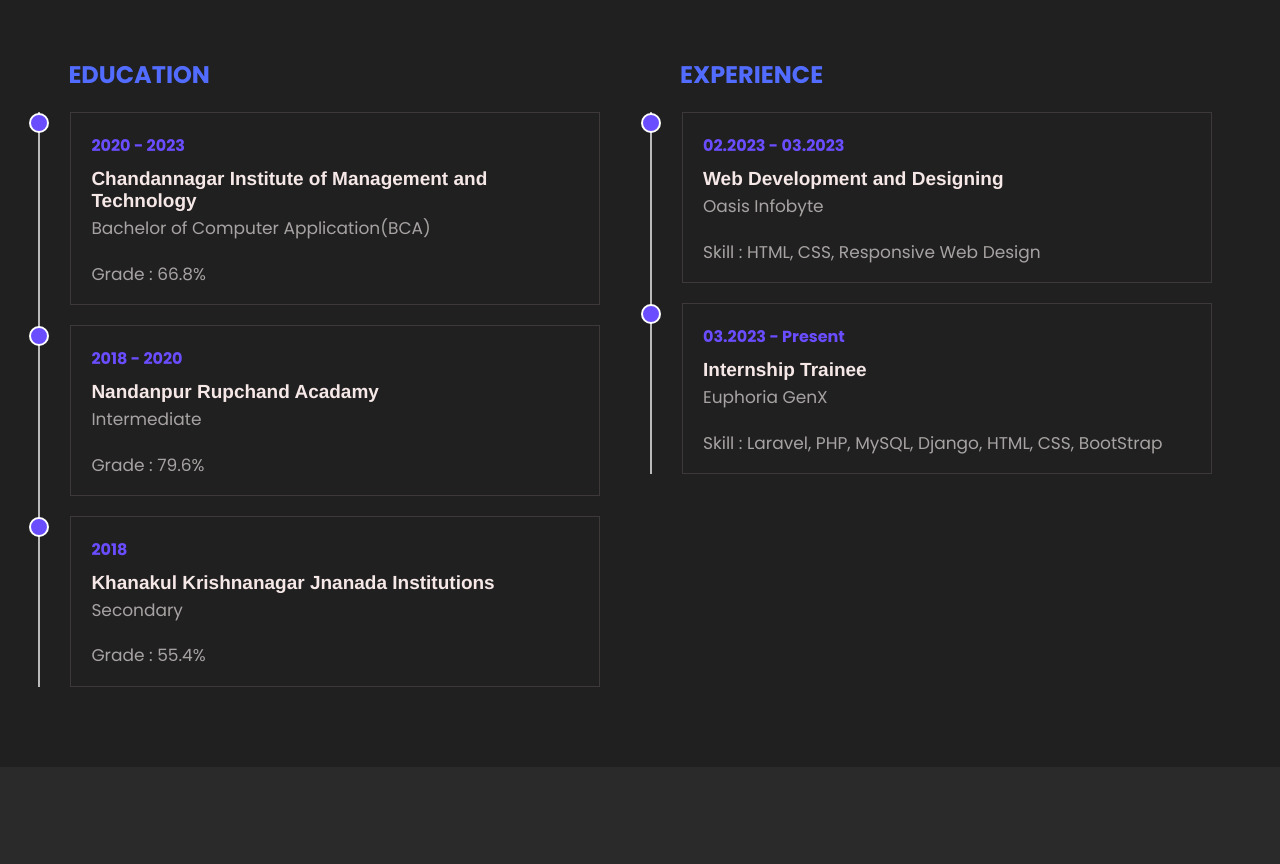
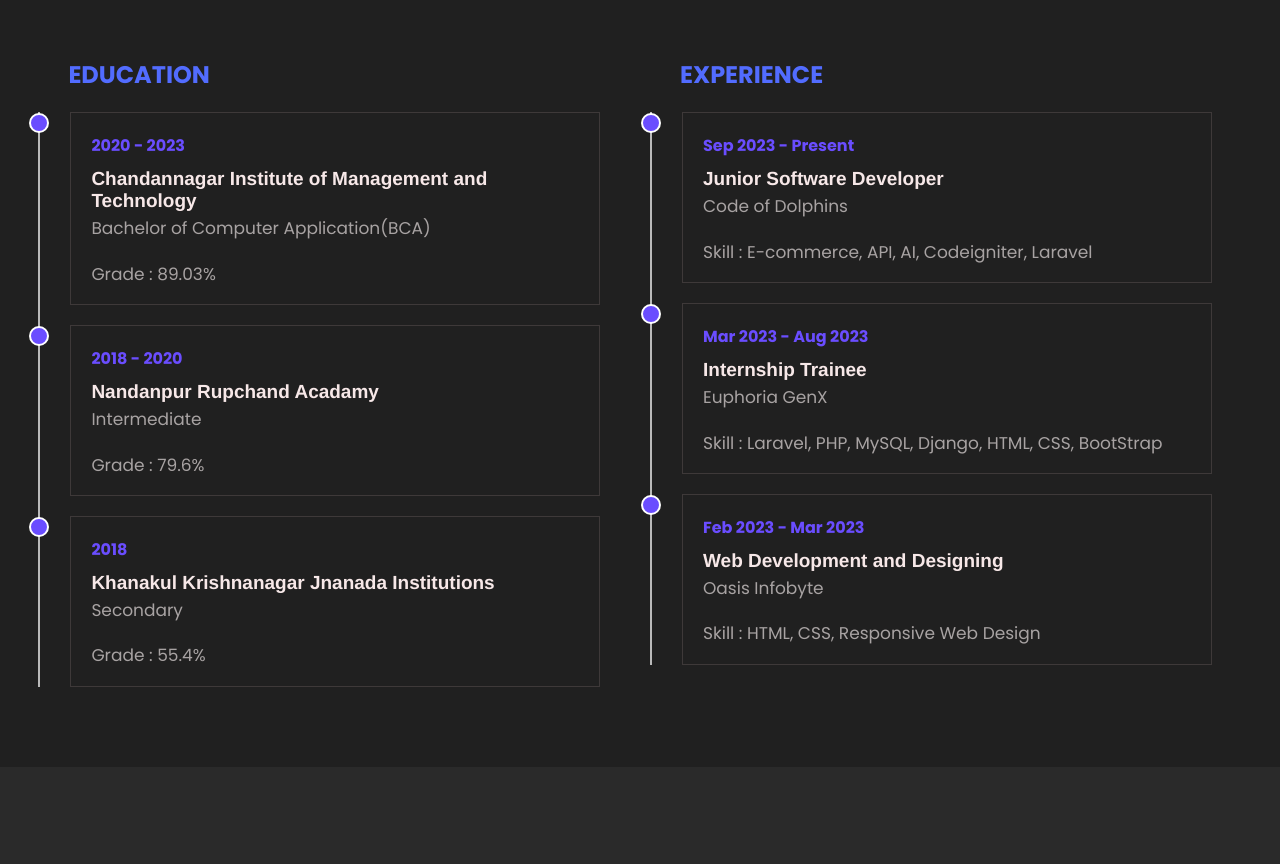
Before and after one commit to snehasishbhurisrestha/My-Portfolio, a plain HTML site: page index.html in a window 1280 px wide. Shown: the part 1820-2684 px from the top of the page. Drawn offline with nearby package versions, Linux system fonts and the light colour scheme; a web font is replaced by a local one.

Commit message:
update 3/12/2023

```diff
--- a/index.html
+++ b/index.html
@@ -72,7 +72,7 @@
                         <h4>2020 - 2023</h4>
                         <h3>Chandannagar Institute of Management and Technology</h3>
                         <p>Bachelor of Computer Application(BCA)</p><br>
-                        <p>Grade : 66.8%</p>
+                        <p>Grade : 89.03%</p>
                     </div>
                     <div class="box">
                         <h4>2018 - 2020</h4>
@@ -92,16 +92,22 @@
                 <div class="title"><h2>EXPERIENCE</h2></div>
                 <div class="contents">
                     <div class="box">
-                        <h4>02.2023 - 03.2023</h4>
+                        <h4>Sep 2023 - Present</h4>
+                        <h3>Junior Software Developer</h3>
+                        <p>Code of Dolphins</p><br>
+                        <p>Skill : E-commerce, API, AI, Codeigniter, Laravel</p>
+                    </div>
+                    <div class="box">
+                        <h4>Mar 2023 - Aug 2023</h4>
+                        <h3>Internship Trainee</h3>
+                        <p>Euphoria GenX</p><br>
+                        <p>Skill : Laravel, PHP, MySQL, Django, HTML, CSS, BootStrap</p>
+                    </div>
+                    <div class="box">
+                        <h4>Feb 2023 - Mar 2023</h4>
                         <h3>Web Development and Designing</h3>
                         <p>Oasis Infobyte</p><br>
                         <p>Skill : HTML, CSS, Responsive Web Design</p>
-                    </div>
-                    <div class="box">
-                        <h4>03.2023 - Present</h4>
-                        <h3>Internship Trainee</h3>
-                        <p>Euphoria GenX</p><br>
-                        <p>Skill : Laravel, PHP, MySQL, Django, HTML, CSS, BootStrap</p>
                     </div>
                 </div>
             </div>
```
